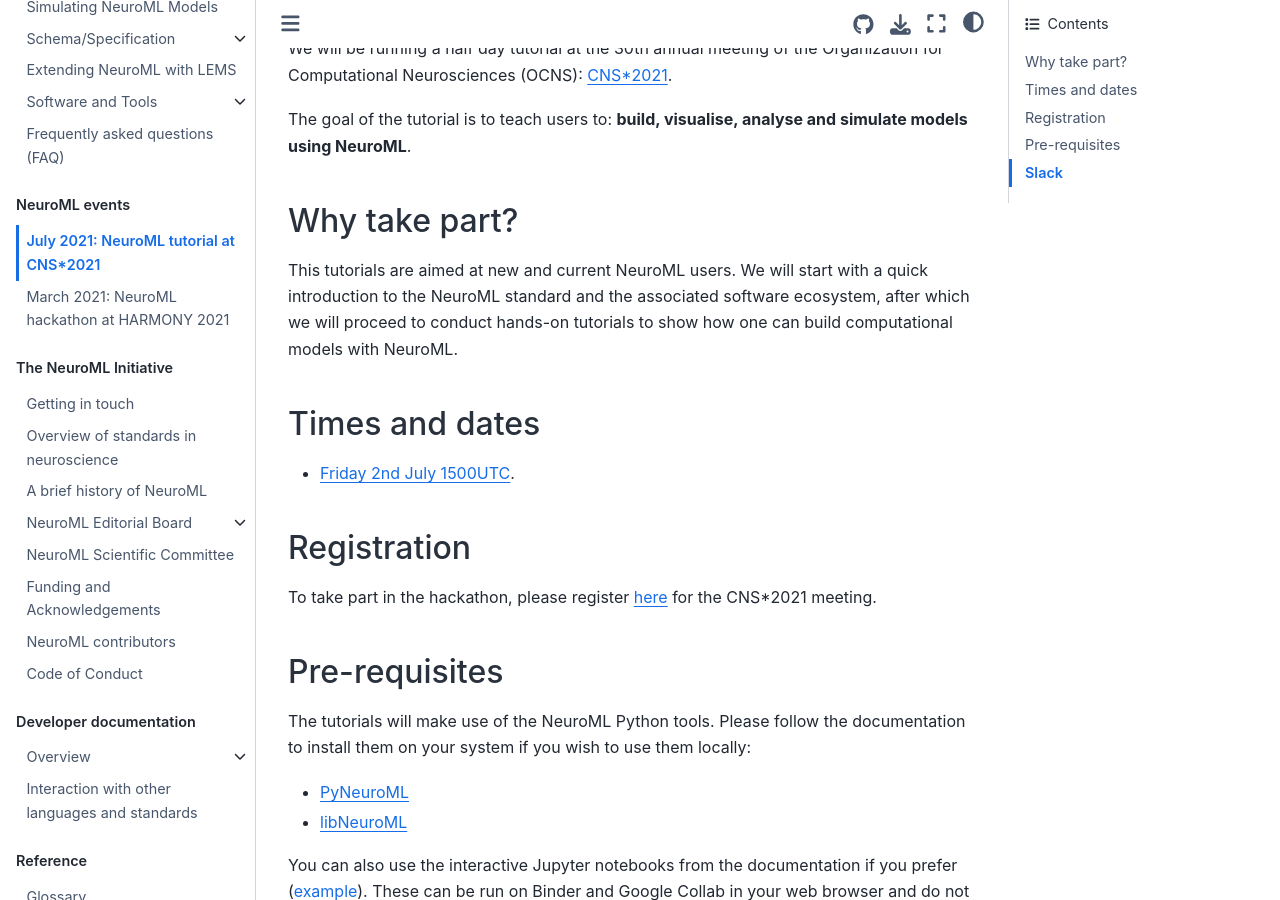
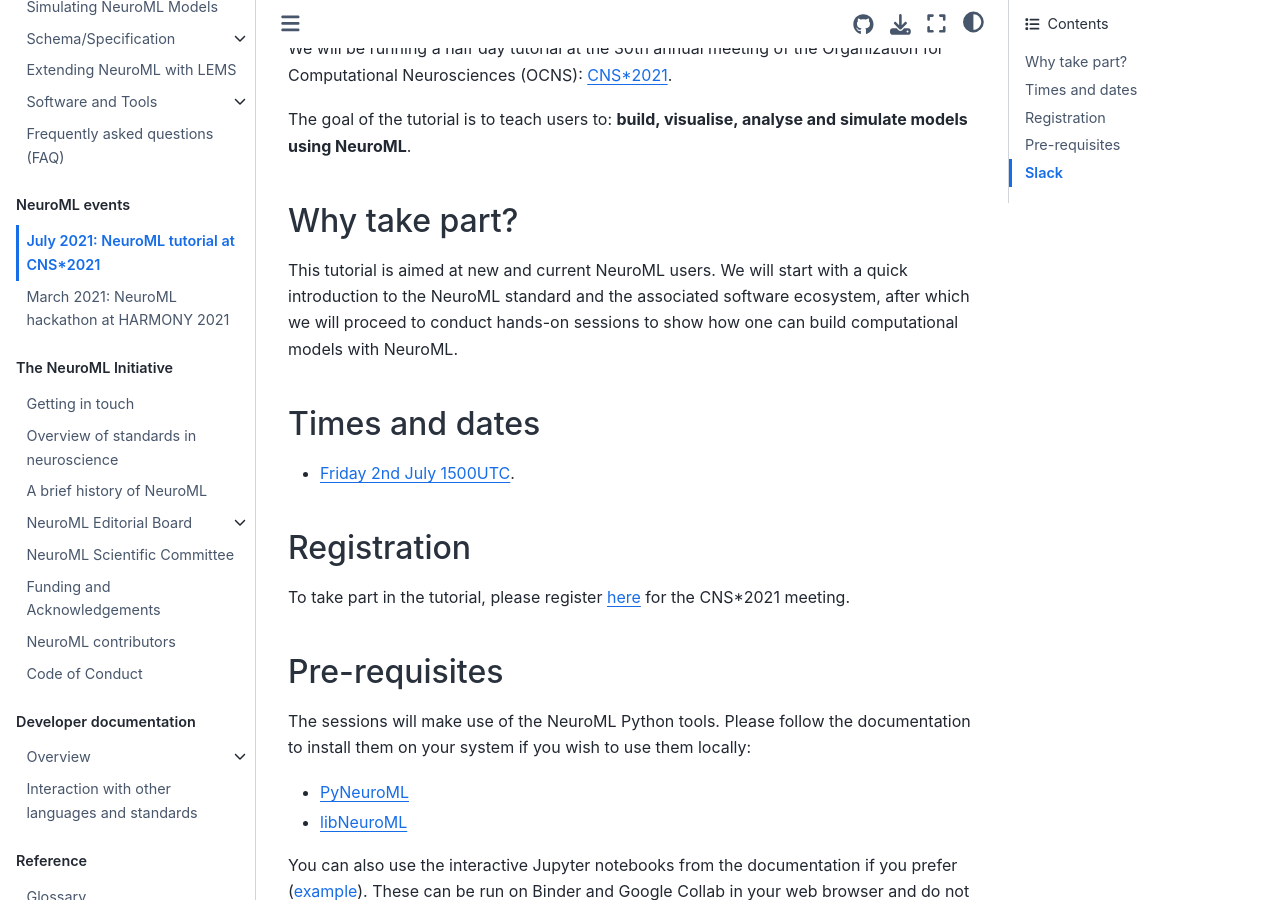
Before and after one commit to NeuroML/Documentation, a Jupyter Book: the page built from source/Events/202107-CNS2021.md, in a window 1280 px wide and 900 px high, scrolled down 290 px. Built offline with Jupyter Book 1.0.4 settings and Sphinx 7.4.7 and the Sphinx Book theme 1.1.4, drawn with Linux system fonts in a browser that asks for light colours.

Commit message:
feat: minor tweaks to CNS*2021 tutorial page

```diff
--- a/source/Events/202107-CNS2021.md
+++ b/source/Events/202107-CNS2021.md
@@ -13,7 +13,7 @@
 (neuromlevents:202107cns2021:why)=
 ## Why take part?
 
-This tutorials are aimed at new and current NeuroML users. We will start with a quick introduction to the NeuroML standard and the associated software ecosystem, after which we will proceed to conduct hands-on tutorials to show how one can build computational models with NeuroML.
+This tutorial is aimed at new and current NeuroML users. We will start with a quick introduction to the NeuroML standard and the associated software ecosystem, after which we will proceed to conduct hands-on sessions to show how one can build computational models with NeuroML.
 
 (neuromlevents:202107cns2021:when)=
 ## Times and dates
@@ -23,12 +23,12 @@
 (neuromlevents:202107cns2021:registration)=
 ## Registration
 
-To take part in the hackathon, please register [here](https://www.cnsorg.org/cns-2021) for the CNS*2021 meeting.
+To take part in the tutorial, please register [here](https://www.cnsorg.org/cns-2021) for the CNS*2021 meeting.
 
 (neuromlevents:202107cns2021:prepare)=
 ## Pre-requisites
 
-The tutorials will make use of the NeuroML Python tools.
+The sessions will make use of the NeuroML Python tools.
 Please follow the documentation to install them on your system if you wish to use them locally:
 
 - {ref}`PyNeuroML <pyneuroml>`
```
